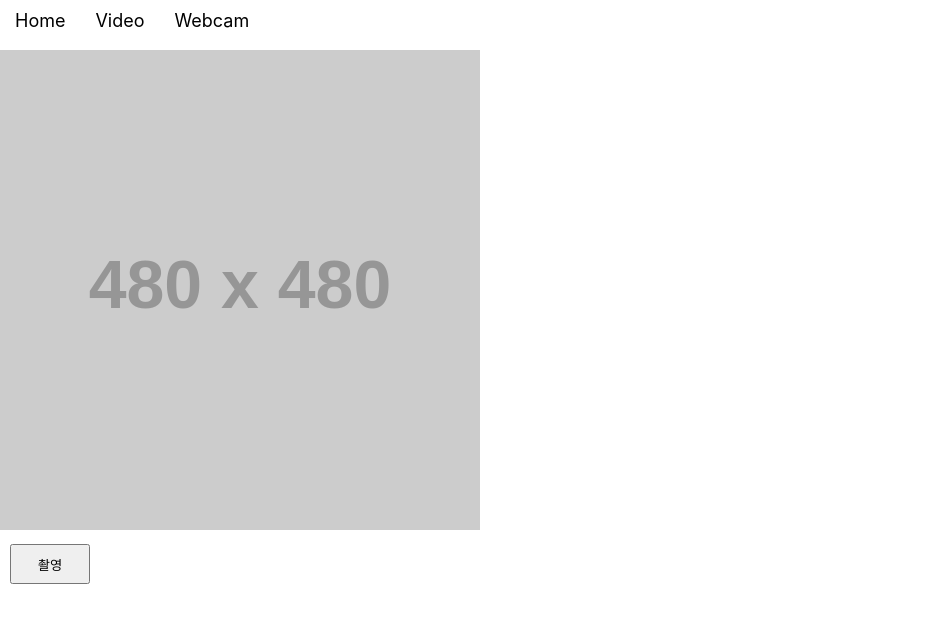
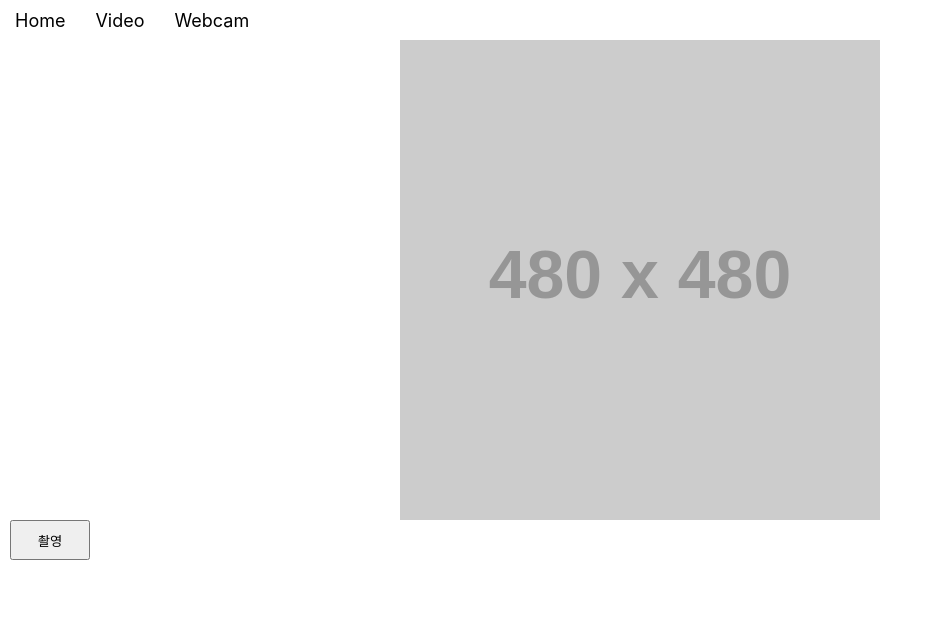
Before and after one commit to bbung9704/Infusor, a React (Create React App) app in the folder frontend/: page /video in a window 1280 px wide. Shown: the top 622 px of the page, without its empty margins (0-943 px from the left). Built offline with nearby package versions, Linux system fonts and the light colour scheme.

Commit message:
video overlay image 추가

```diff
--- a/frontend/src/css/WebCam.css
+++ b/frontend/src/css/WebCam.css
@@ -7,6 +7,7 @@
 
 .webcam-container > .print-image {
     width: 100%;
+    max-width: 480px;
 }
 
 .overlay-image {
--- a/frontend/src/pages/Video.js
+++ b/frontend/src/pages/Video.js
@@ -2,7 +2,7 @@ import React, { useState, useRef } from "react";
 import axios from "axios";
 
 import serviceUrl from "../utils/Utils";
-
+import scanning from "../images/scanning.png"
 import '../css/Video.css'
 
 const Video = () => {
@@ -48,7 +48,7 @@ const Video = () => {
     };
 
     return (
-        <div className="container">
+        <div>
             <label>
                 <input
                     style={{ display: "none" }}
@@ -59,8 +59,9 @@ const Video = () => {
                     onChange={handleImageChange}
                 />
             </label>
-            <div>
-                <img className="captured-img" src={imageObject.imagePreview} alt="result1" />
+            <div className="webcam-container">
+                <img className="print-image" src={imageObject.imagePreview} alt="result1" />
+                {imageObject.imageFile ? (<img src={scanning} alt="Overlay_Image" className="overlay-image" />) : null}
             </div>
             <div className="btn-box">
                 <button onClick={handleClick}>촬영</button>
```
Also changed, not shown: frontend/src/pages/WebCame.js (+1 -1 lines).
